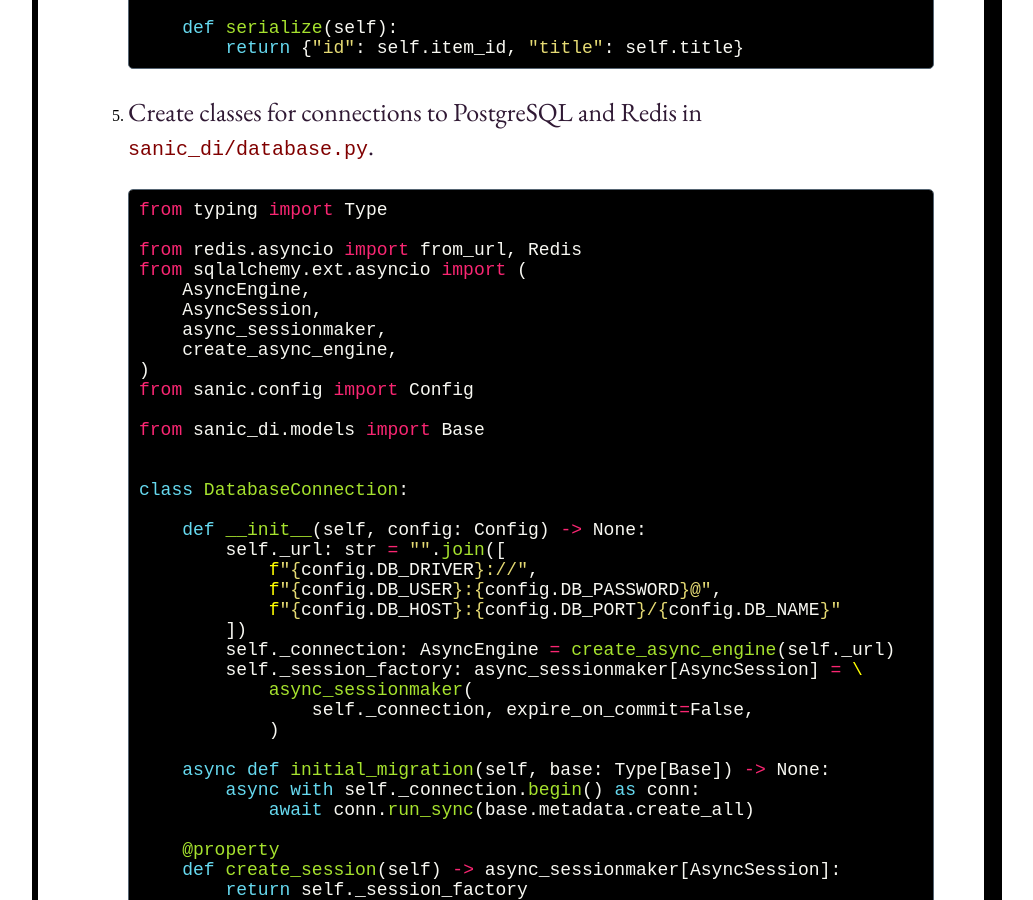
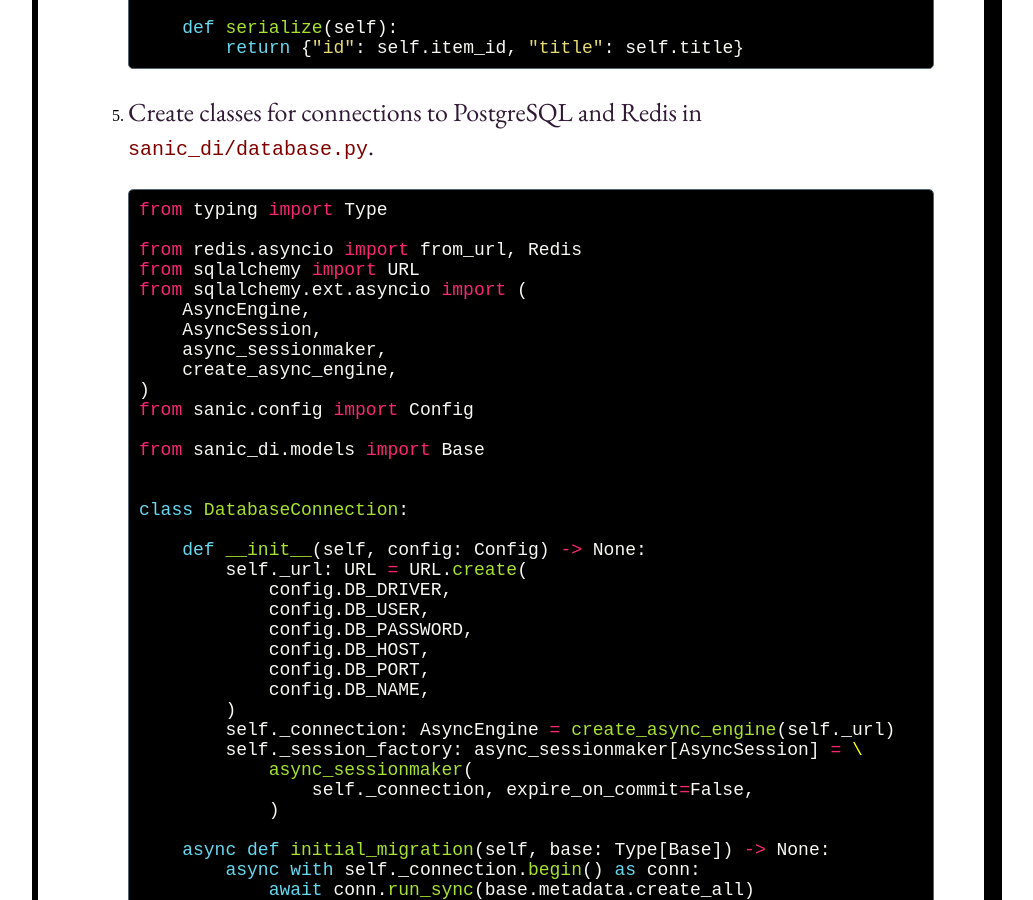
Before and after one commit to super16/super16.github.io, a Jekyll site: the page built from _notes/2023-03-10-sanic-dependency-injection.md, in a window 1280 px wide and 900 px high, scrolled down 3675 px. Shown: the whole window, without its empty margins (129-1162 px from the left). Built offline with Jekyll 4.4.1, drawn with Linux system fonts in a browser that asks for light colours.

Commit message:
Improve code example for DI article

```diff
--- a/_notes/2023-03-10-sanic-dependency-injection.md
+++ b/_notes/2023-03-10-sanic-dependency-injection.md
@@ -151,6 +151,7 @@ docker run -d \
    from typing import Type
 
    from redis.asyncio import from_url, Redis
+   from sqlalchemy import URL
    from sqlalchemy.ext.asyncio import (
        AsyncEngine,
        AsyncSession,
@@ -165,11 +166,14 @@ docker run -d \
    class DatabaseConnection:
 
        def __init__(self, config: Config) -> None:
-           self._url: str = "".join([
-               f"{config.DB_DRIVER}://",
-               f"{config.DB_USER}:{config.DB_PASSWORD}@",
-               f"{config.DB_HOST}:{config.DB_PORT}/{config.DB_NAME}"
-           ])
+           self._url: URL = URL.create(
+               config.DB_DRIVER,
+               config.DB_USER,
+               config.DB_PASSWORD,
+               config.DB_HOST,
+               config.DB_PORT,
+               config.DB_NAME,
+           )
            self._connection: AsyncEngine = create_async_engine(self._url)
            self._session_factory: async_sessionmaker[AsyncSession] = \
                async_sessionmaker(
--- a/sitemap.xml
+++ b/sitemap.xml
@@ -22,7 +22,7 @@
     </url>
     <url>
         <loc>https://super16.github.io/notes/sanic-dependency-injection</loc>
-        <lastmod>2023-03-10T00:00:00+00:00</lastmod>
+        <lastmod>2023-03-25T00:00:00+00:00</lastmod>
     </url>
     <url>
         <loc>https://super16.github.io/about-me</loc>
```
